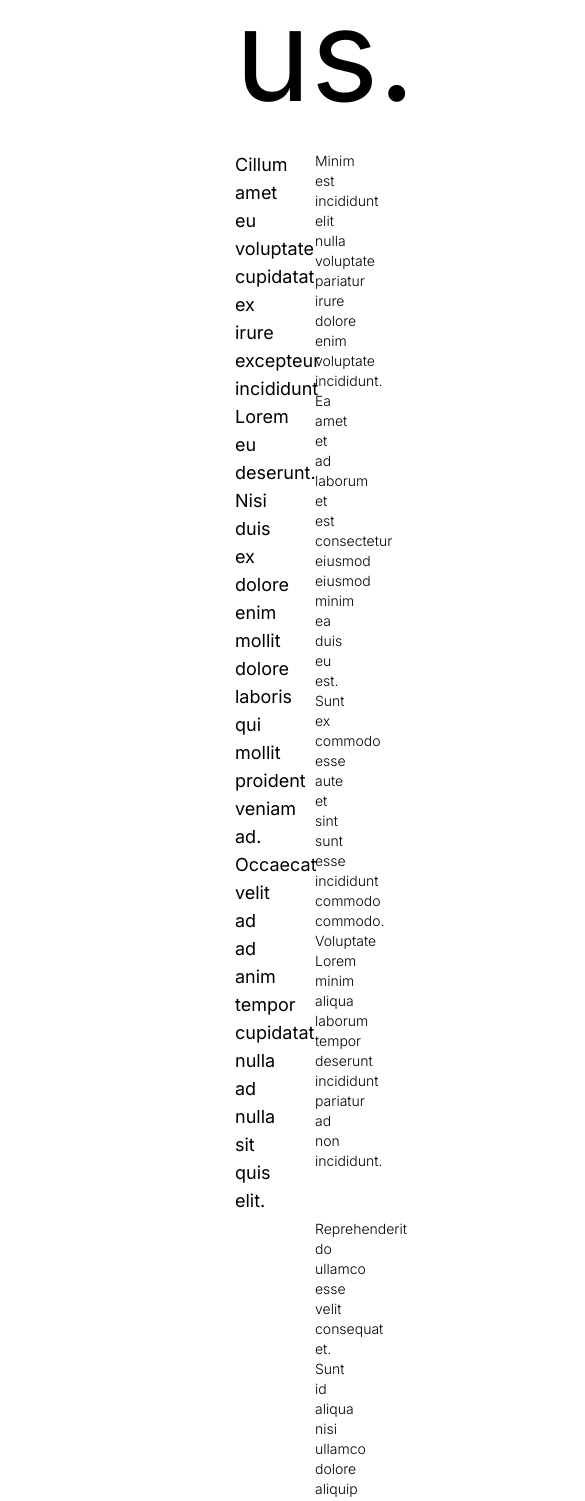
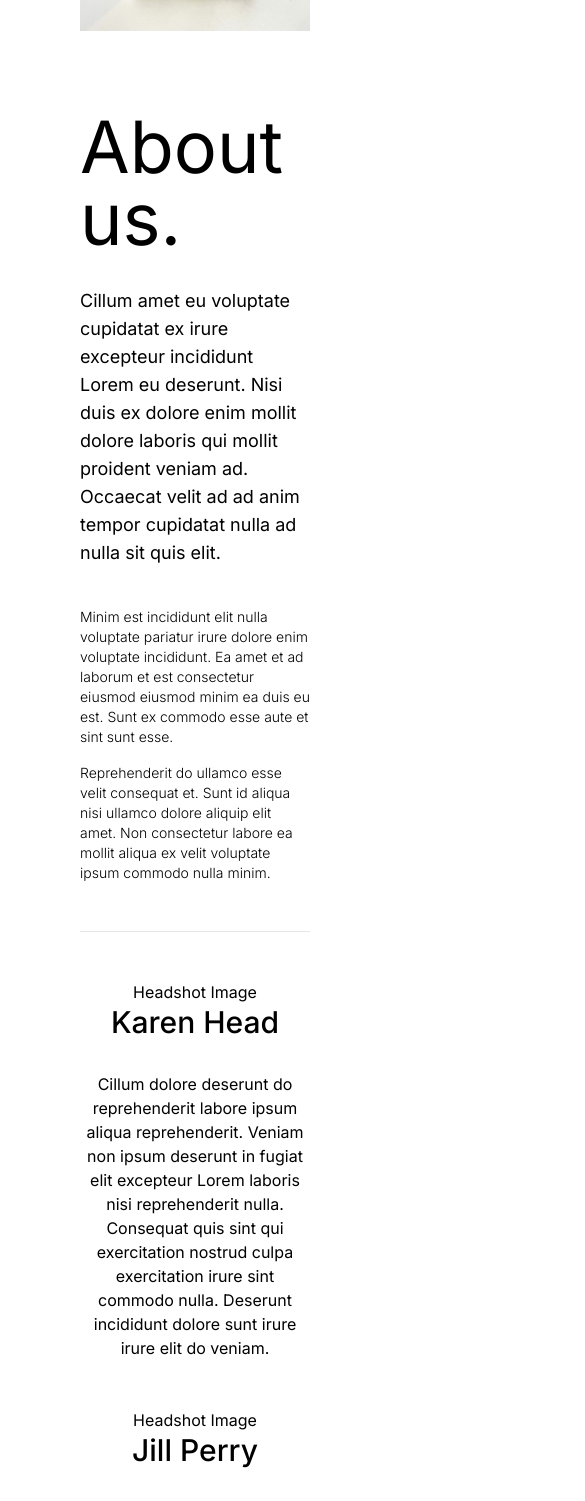
Before and after one commit to jaredcoderman/soap-shaman, a Next.js app: page /about in a window 390 px wide. Shown: the part 290-1791 px from the top of the page, 585 px wide, since content can reach past the window. Built offline with nearby package versions, Linux system fonts and the light colour scheme; no server answers.

Commit message:
now very responsive

```diff
--- a/app/about/page.tsx
+++ b/app/about/page.tsx
@@ -3,8 +3,8 @@ import React from "react";
 
 const About = () => {
   return (
-    <div>
-      <div className="mx-20 pt-12 grid gap-20 grid-cols-2">
+    <div className="mx-20">
+      <div className=" pt-12 grid gap-20 grid-cols-1 md:grid-cols-2">
         <Image
           src={"/yellow-bow.jpeg"}
           width="800"
@@ -12,24 +12,22 @@ const About = () => {
           alt="big left foreground"
         />
         <div>
-          <h1 className="text-9xl">About us.</h1>
-          <div className="grid grid-cols-2 gap-20 mt-8">
+          <h1 className="text-7xl">About us.</h1>
+          <div className="grid grid-cols-1 lg:grid-cols-2 gap-10 mt-8">
             <p className="text-lg ">
               Cillum amet eu voluptate cupidatat ex irure excepteur incididunt
               Lorem eu deserunt. Nisi duis ex dolore enim mollit dolore laboris
               qui mollit proident veniam ad. Occaecat velit ad ad anim tempor
               cupidatat nulla ad nulla sit quis elit.
             </p>
-            <div>
+            <div className="grid grid-cols-1 gap-4">
               <p className="text-sm font-light">
                 Minim est incididunt elit nulla voluptate pariatur irure dolore
                 enim voluptate incididunt. Ea amet et ad laborum et est
                 consectetur eiusmod eiusmod minim ea duis eu est. Sunt ex
-                commodo esse aute et sint sunt esse incididunt commodo commodo.
-                Voluptate Lorem minim aliqua laborum tempor deserunt incididunt
-                pariatur ad non incididunt.
+                commodo esse aute et sint sunt esse.
               </p>
-              <p className="mt-12 text-sm font-light">
+              <p className=" text-sm font-light">
                 Reprehenderit do ullamco esse velit consequat et. Sunt id aliqua
                 nisi ullamco dolore aliquip elit amet. Non consectetur labore ea
                 mollit aliqua ex velit voluptate ipsum commodo nulla minim.
@@ -39,7 +37,7 @@ const About = () => {
         </div>
       </div>
       <hr className="mt-12" />
-      <div className="grid pb-12 grid-cols-2 gap-12 mx-auto text-center mt-12 w-1/2">
+      <div className="grid pb-12 grid-cols-1 sm:grid-cols-2 gap-12  sm:mx-auto text-center mt-12">
         <div>
           <p>Headshot Image</p>
           <h1 className="font-medium text-3xl">Karen Head</h1>
@@ -53,7 +51,7 @@ const About = () => {
         </div>
         <div>
           <p>Headshot Image</p>
-          <h1 className="font-medium text-3xl">Jill Lastname</h1>
+          <h1 className="font-medium text-3xl">Jill Perry</h1>
           <p className="mt-8">
             Aute anim ut qui anim cupidatat. Excepteur officia veniam pariatur
             fugiat eu exercitation. Tempor nulla officia veniam esse labore
```
